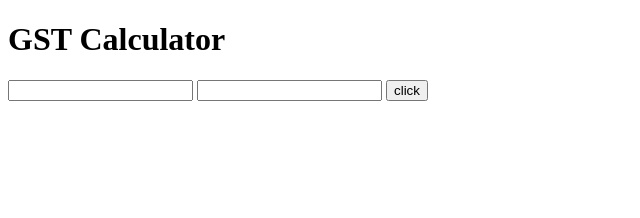
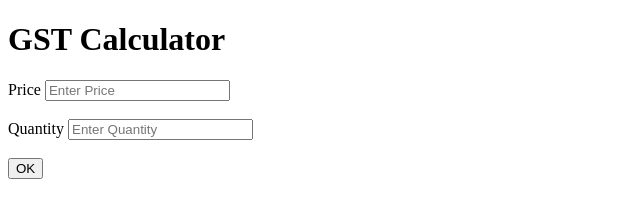
Before and after one commit to Vyshna-vi/GST-Calculator, a plain HTML site: page index.html in a window 1280 px wide. Shown: the whole page, without its empty margins (0-640 px from the left). Drawn offline with Linux system fonts and the light colour scheme.

Commit message:
Completed HTML for GST Calculator

```diff
--- a/index.html
+++ b/index.html
@@ -7,11 +7,24 @@
     <title>GST</title>
   </head>
   <body>
-    <div>
-      <h1>GST Calculator</h1>
-      <input type="number" />
-      <input type="number" />
-      <button>click</button>
+    <div class="main">
+      <h1 id="head">GST Calculator</h1>
+      <label for="">Price</label>
+      <input
+        type="number"
+        placeholder="Enter Price"
+        required
+        id="price"
+      /><br /><br />
+      <label for="">Quantity</label>
+      <input
+        type="number"
+        placeholder="Enter Quantity"
+        required
+        id="quantity"
+      /><br /><br />
+      <button>OK</button>
+      <p id="result"></p>
     </div>
     <script src="gst.js"></script>
   </body>
```
